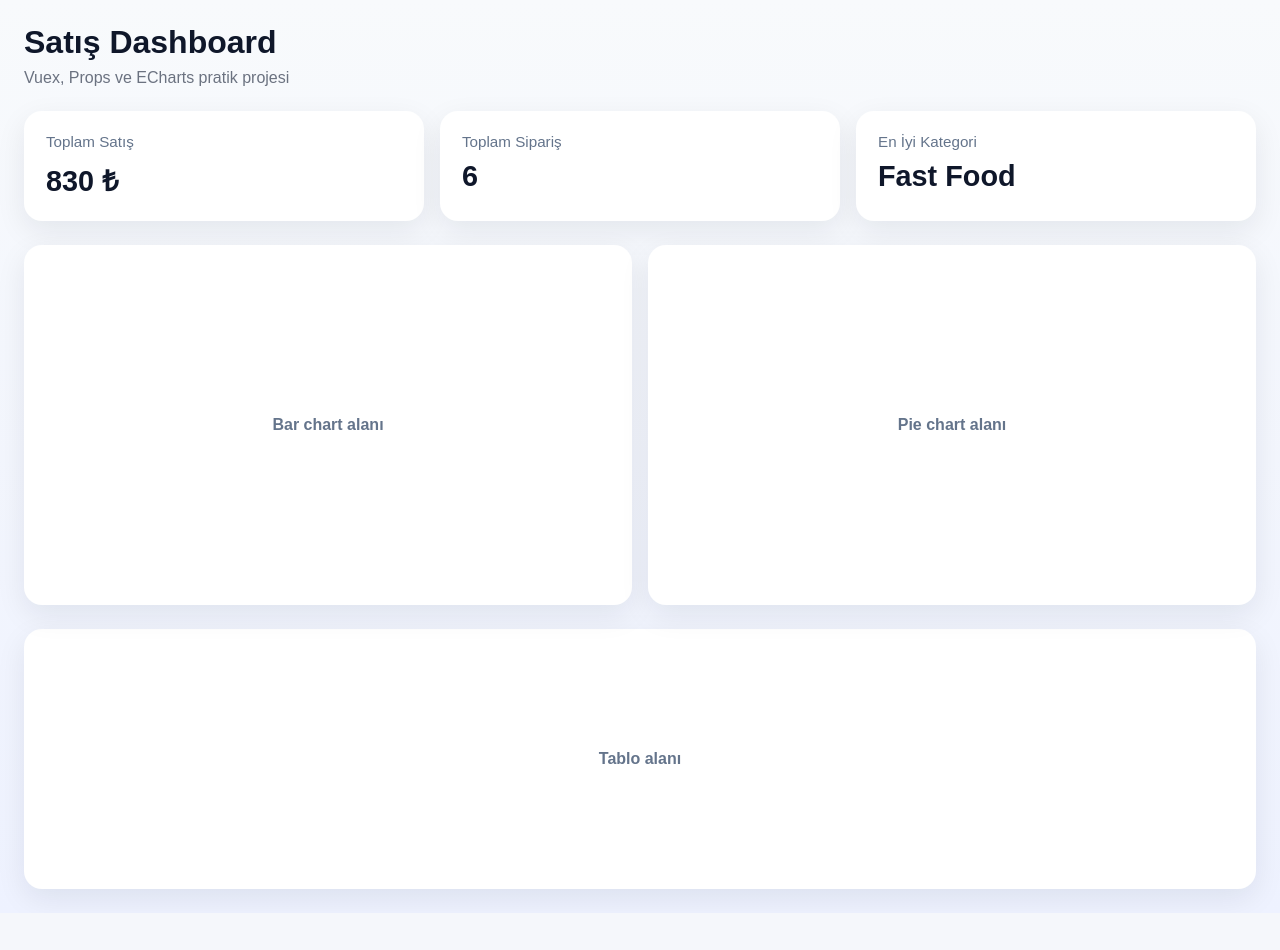
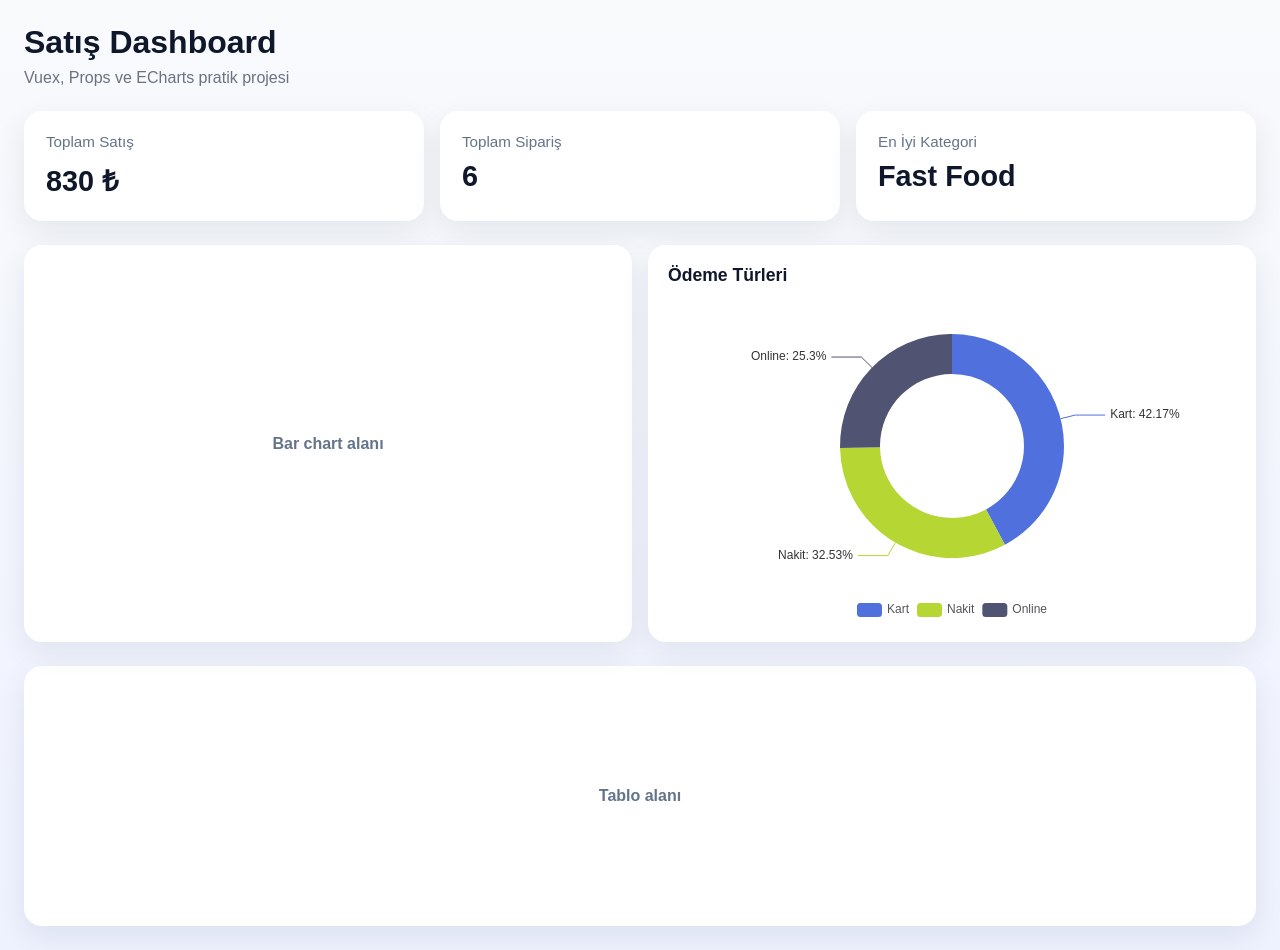
Before and after one commit to ilaydaakabaa/dashboard-git, a Vue app: page / in a window 1280 px wide. Before the commit the page ends 913 px from the top, so only its background shows below. Built offline with nearby package versions, Linux system fonts and the light colour scheme.

Commit message:
Ödeme türleri pie chart eklendi

```diff
--- /dev/null
+++ b/src/components/dashboard/PaymentPieChart.vue
@@ -0,0 +1,103 @@
+<template>
+  <div class="chart-card">
+    <h2 class="chart-title">Ödeme Türleri</h2>
+    <div ref="chartRef" class="chart"></div>
+  </div>
+</template>
+
+<script setup>
+import { computed, onBeforeUnmount, onMounted, ref, watch } from 'vue'
+import { useStore } from 'vuex'
+import * as echarts from 'echarts'
+
+const store = useStore()
+const chartRef = ref(null)
+let chartInstance = null
+
+const paymentTypeChartData = computed(() => {
+  return store.getters['sales/paymentTypeChartData']
+})
+
+function getChartOptions() {
+  return {
+    tooltip: {
+      trigger: 'item',
+      formatter: '{b} <br/>Tutar: {c} ₺ ({d}%)'
+    },
+    legend: {
+      bottom: 0
+    },
+    series: [
+      {
+        type: 'pie',
+        radius: ['45%', '70%'],
+        center: ['50%', '45%'],
+        data: paymentTypeChartData.value,
+        label: {
+          formatter: '{b}: {d}%'
+        }
+      }
+    ]
+  }
+}
+
+function renderChart() {
+  if (!chartRef.value) return
+
+  if (!chartInstance) {
+    chartInstance = echarts.init(chartRef.value)
+  }
+
+  chartInstance.setOption(getChartOptions())
+}
+
+function resizeChart() {
+  if (chartInstance) {
+    chartInstance.resize()
+  }
+}
+
+onMounted(() => {
+  renderChart()
+  window.addEventListener('resize', resizeChart)
+})
+
+watch(paymentTypeChartData, () => {
+  renderChart()
+}, { deep: true })
+
+onBeforeUnmount(() => {
+  window.removeEventListener('resize', resizeChart)
+
+  if (chartInstance) {
+    chartInstance.dispose()
+    chartInstance = null
+  }
+})
+</script>
+
+<style scoped>
+.chart-card {
+  background: white;
+  border-radius: 18px;
+  padding: 20px;
+  box-shadow: 0 10px 30px rgba(15, 23, 42, 0.08);
+}
+
+.chart-title {
+  margin-bottom: 16px;
+  font-size: 1.1rem;
+  color: #0f172a;
+}
+
+.chart {
+  width: 100%;
+  height: 320px;
+}
+
+@media (max-width: 576px) {
+  .chart {
+    height: 280px;
+  }
+}
+</style>
--- a/src/pages/DashboardPage.vue
+++ b/src/pages/DashboardPage.vue
@@ -15,7 +15,7 @@
 
     <div class="charts-grid">
       <div class="placeholder-box large">Bar chart alanı</div>
-      <div class="placeholder-box large">Pie chart alanı</div>
+      <PaymentPieChart />
     </div>
 
     <div class="placeholder-box table-box">Tablo alanı</div>
@@ -26,7 +26,7 @@
 import { computed } from 'vue'
 import { useStore } from 'vuex'
 import StatCard from '@/components/dashboard/StatCard.vue'
-
+import PaymentPieChart from '@/components/dashboard/PaymentPieChart.vue'
 const store = useStore()
 
 const totalSales = computed(() => store.getters['sales/totalSales'])
```
